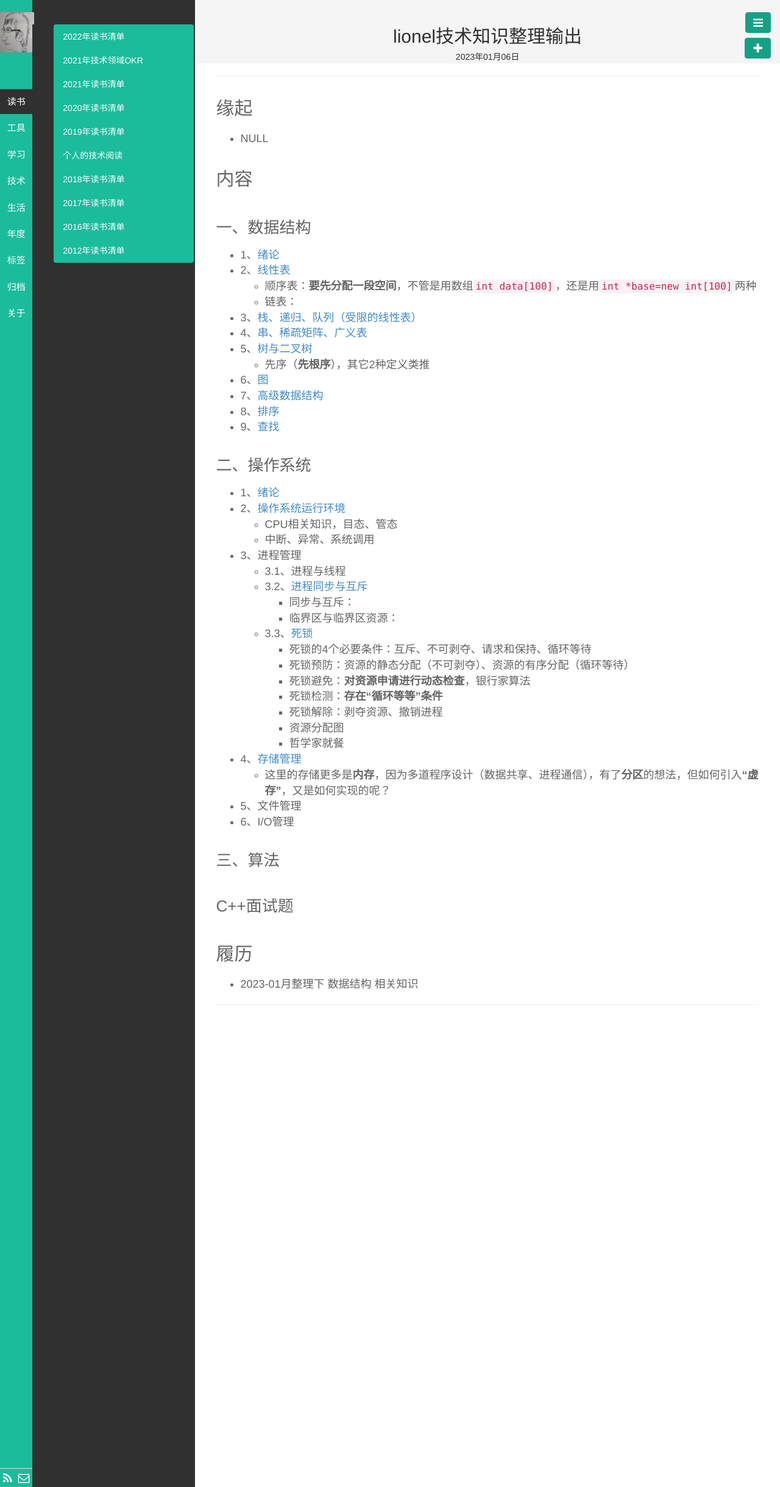
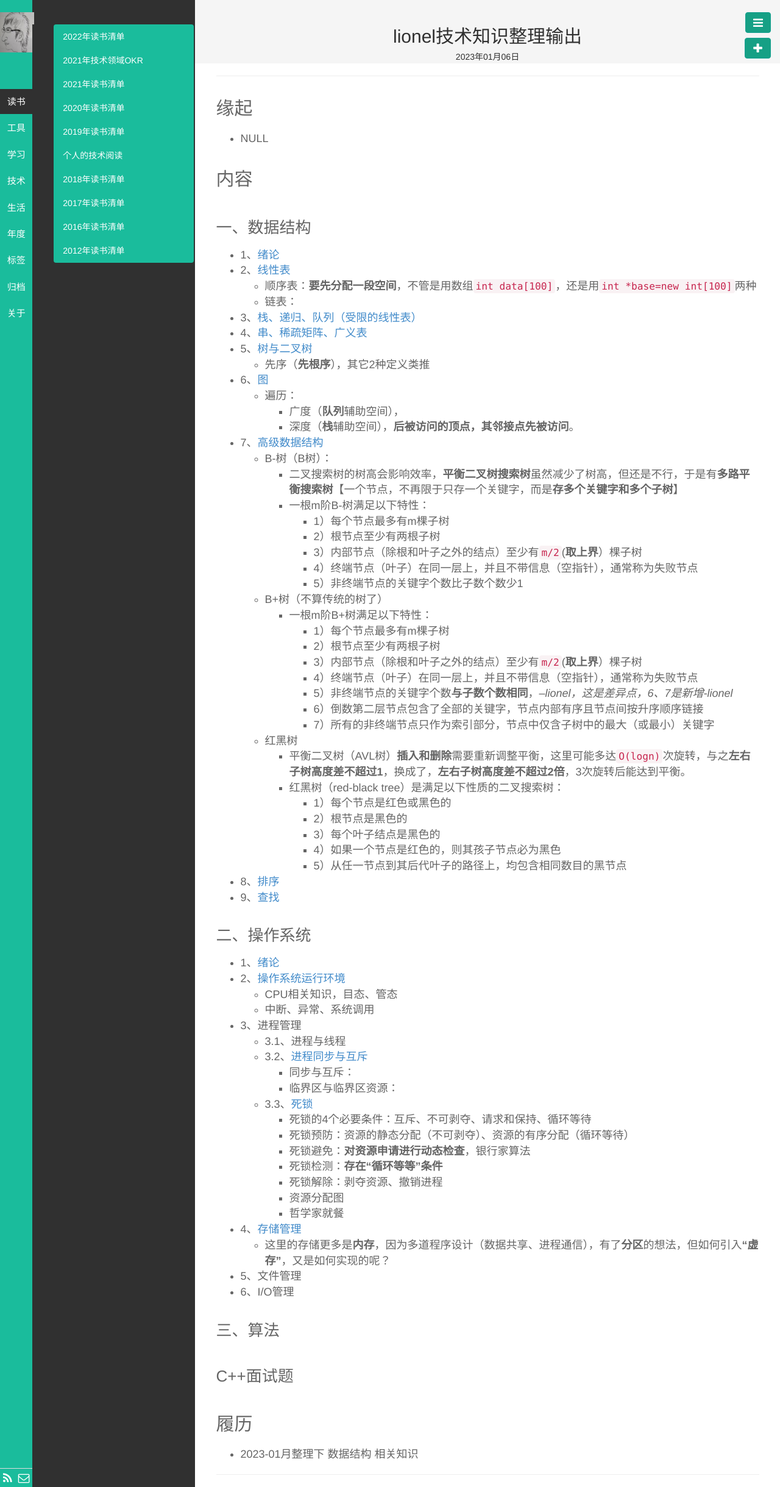
Before and after one commit to wolflion/blog, a Jekyll site: the page built from _posts/学习/2023-01-06-self-output-about-it.md, in a window 1280 px wide. Shown: the whole page at 61% size. Built offline with Jekyll 4.4.1, drawn with Linux system fonts in a browser that asks for light colours.

Commit message:
Update 2023-01-06-self-output-about-it.md

```diff
--- a/_posts/学习/2023-01-06-self-output-about-it.md
+++ b/_posts/学习/2023-01-06-self-output-about-it.md
@@ -25,7 +25,35 @@ description:
 + 5、[树与二叉树](https://gitee.com/fewolflion/BookNote/blob/master/01lioneloutput/01DataStruct/05%E6%A0%91%E4%B8%8E%E4%BA%8C%E5%8F%89%E6%A0%91.md)
   + 先序（**先根序**），其它2种定义类推
 + 6、[图](https://gitee.com/fewolflion/BookNote/blob/master/01lioneloutput/01DataStruct/06%E5%9B%BE.md)
+  + 遍历：
+    + 广度（**队列**辅助空间），
+    + 深度（**栈**辅助空间），**后被访问的顶点，其邻接点先被访问**。
 + 7、[高级数据结构](https://gitee.com/fewolflion/BookNote/blob/master/01lioneloutput/01DataStruct/07%E9%AB%98%E7%BA%A7%E6%95%B0%E6%8D%AE%E7%BB%93%E6%9E%84.md)
+  + B-树（B树）：
+    + 二叉搜索树的树高会影响效率，**平衡二叉树搜索树**虽然减少了树高，但还是不行，于是有**多路平衡搜索树**【一个节点，不再限于只存一个关键字，而是**存多个关键字和多个子树**】
+    + 一根m阶B-树满足以下特性：
+      + 1）每个节点最多有m棵子树
+      + 2）根节点至少有两根子树
+      + 3）内部节点（除根和叶子之外的结点）至少有`m/2`(**取上界**）棵子树
+      + 4）终端节点（叶子）在同一层上，并且不带信息（空指针），通常称为失败节点
+      + 5）非终端节点的关键字个数比子数个数少1
+  + B+树（不算传统的树了）
+    + 一根m阶B+树满足以下特性：
+      + 1）每个节点最多有m棵子树
+      + 2）根节点至少有两根子树
+      + 3）内部节点（除根和叶子之外的结点）至少有`m/2`(**取上界**）棵子树
+      + 4）终端节点（叶子）在同一层上，并且不带信息（空指针），通常称为失败节点
+      + 5）非终端节点的关键字个数**与子数个数相同**，*--lionel，这是差异点，6、7是新增-lionel*
+      + 6）倒数第二层节点包含了全部的关键字，节点内部有序且节点间按升序顺序链接
+      + 7）所有的非终端节点只作为索引部分，节点中仅含子树中的最大（或最小）关键字
+  + 红黑树
+    + 平衡二叉树（AVL树）**插入和删除**需要重新调整平衡，这里可能多达`O(logn)`次旋转，与之**左右子树高度差不超过1**，换成了，**左右子树高度差不超过2倍**，3次旋转后能达到平衡。
+    + 红黑树（red-black tree）是满足以下性质的二叉搜索树：
+      + 1）每个节点是红色或黑色的
+      + 2）根节点是黑色的
+      + 3）每个叶子结点是黑色的
+      + 4）如果一个节点是红色的，则其孩子节点必为黑色
+      + 5）从任一节点到其后代叶子的路径上，均包含相同数目的黑节点
 + 8、[排序](https://gitee.com/fewolflion/BookNote/blob/master/01lioneloutput/01DataStruct/08%E6%8E%92%E5%BA%8F.md)
 + 9、[查找](https://gitee.com/fewolflion/BookNote/blob/master/01lioneloutput/01DataStruct/09%E6%9F%A5%E6%89%BE.md)
 
```
